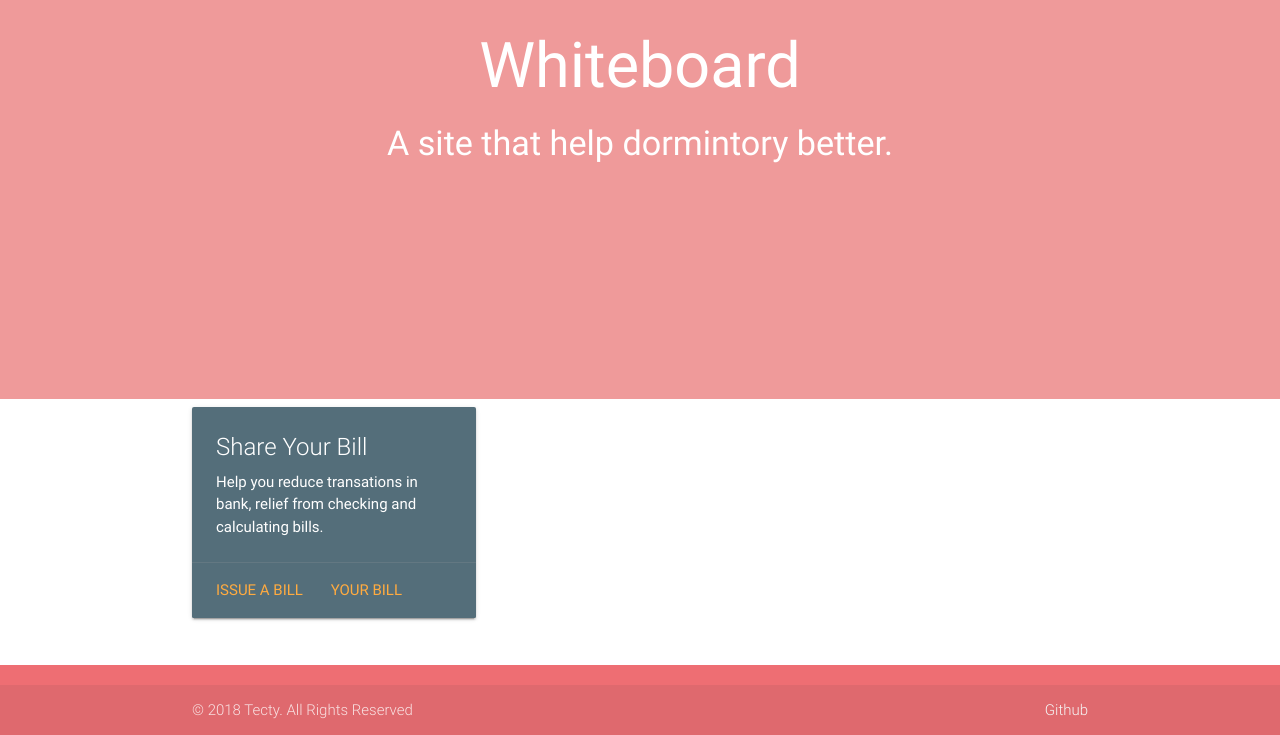
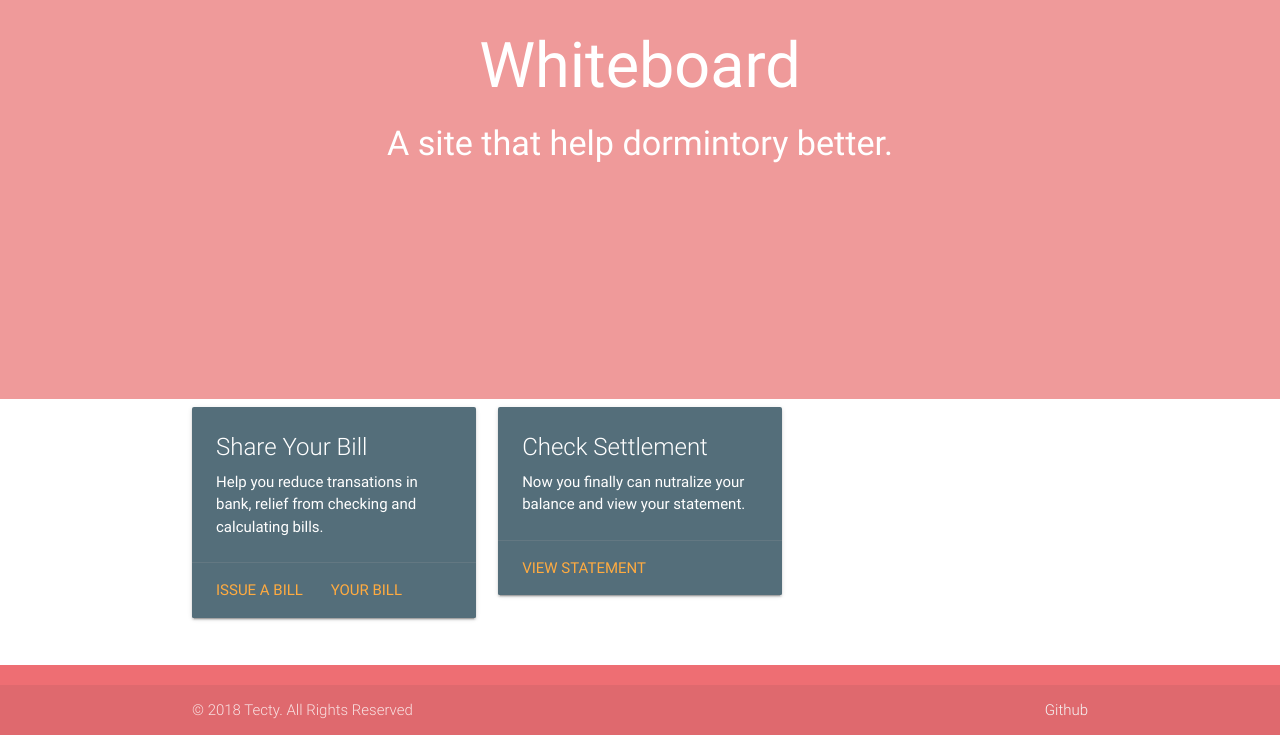
Before and after one commit to tecty/Whiteboard, a Django app: page / in a window 1280 px wide. Shown: the part 65-800 px from the top of the page. Run offline with Django 3.2, Linux system fonts and the light colour scheme.

Commit message:
Add a description

```diff
--- a/templates/root/index.html
+++ b/templates/root/index.html
@@ -24,9 +24,18 @@
                 </div>
             </div>
         </div>
+        <div class="col s12 m4">
+            <div class="card blue-grey darken-1">
+                <div class="card-content white-text">
+                    <span class="card-title">Check Settlement</span>
+                    <p>Now you finally can nutralize your balance and view your statement.</p>
+                </div>
+                <div class="card-action">
+                    <a href="{% url 'settle:index'%}">View Statement</a>
+                </div>
+            </div>
+        </div>
     </div>
-
-
 </div>
 
 
```
